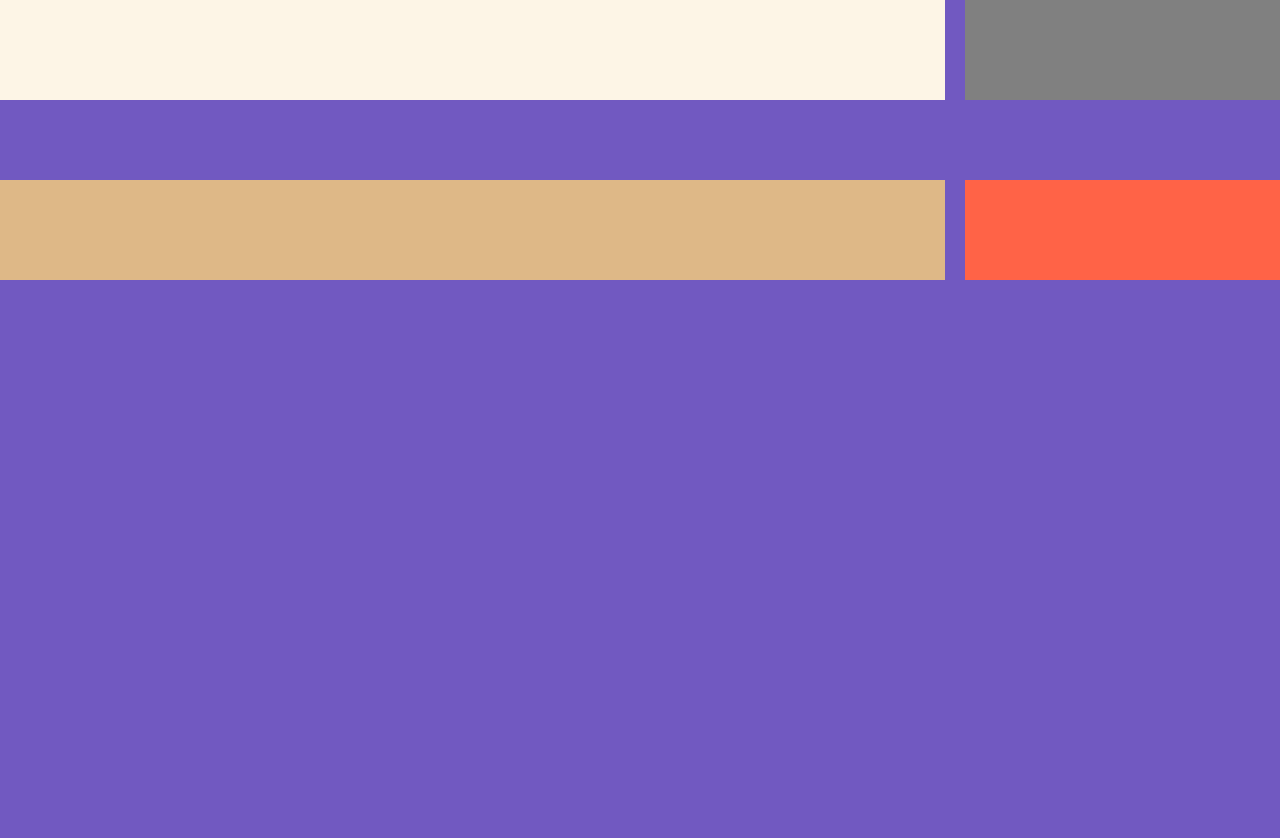
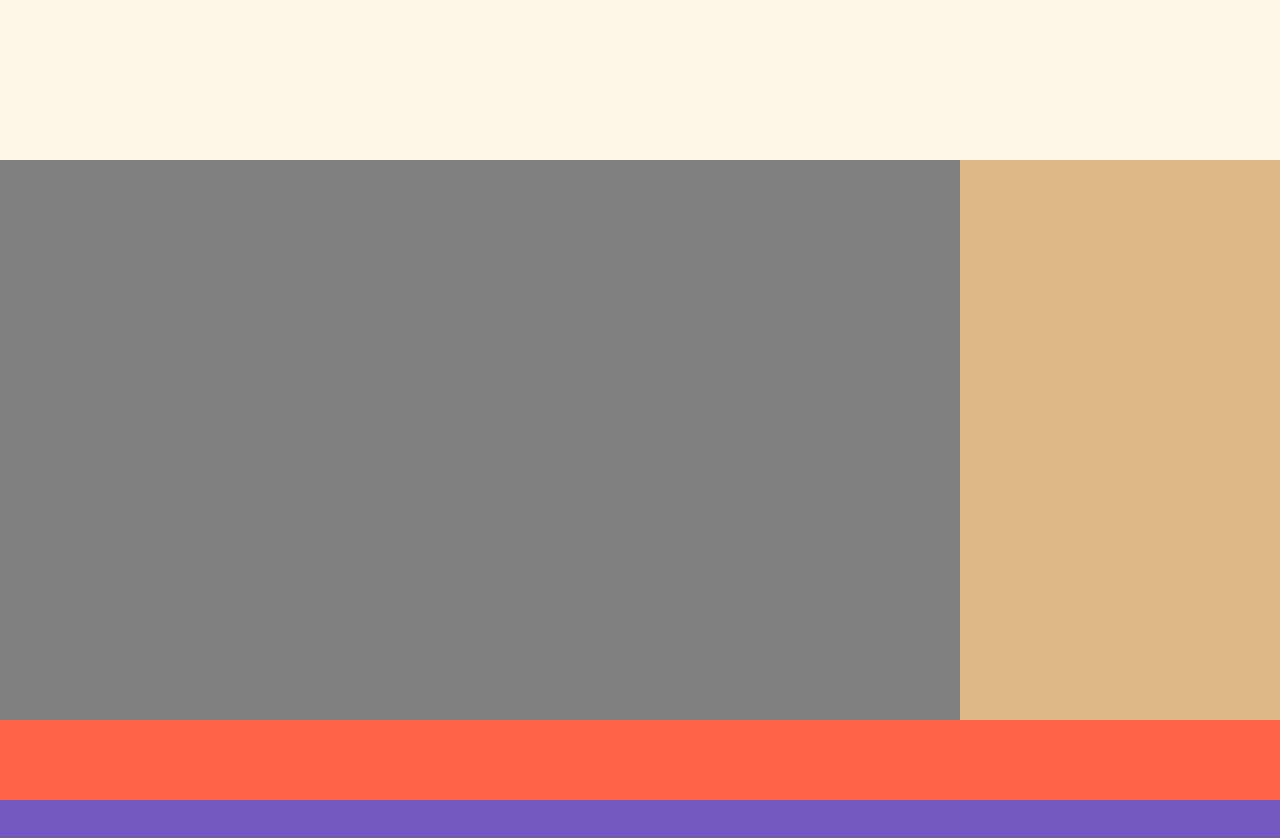
Before and after one commit to odiegosilva1/CSS-GRID, a website: page index.html in a window 1280 px wide. After the commit the page ends 800 px from the top, so only its background shows below. Drawn offline with Linux system fonts and the light colour scheme.

Commit message:
Update style.css
Delimitando as áreas do grid

```diff
--- a/style.css
+++ b/style.css
@@ -7,29 +7,33 @@ html, body {
 
 header {
     background: oldlace;
-    height: 100px;
+    grid-area: h;
 }
 
 main {
     background: grey;
-    height: 100px;
+    grid-area: m;
 }
 
 aside {
     background:burlywood;
-    height: 100px;
+    grid-area: a;
 }
-
 footer {
     background: tomato;
-    height: 100px;
+    grid-area: f;
+
+
 }
 
 .container {
     display: grid;
     grid-template-columns: 3fr 1fr;
     grid-template-rows: 20vh 70vh 10vh;
+    grid-template-areas: "h h"
+                         "m a"
+                         "f f "
 
-    grid-gap: 20px;
+
 
 }
```
